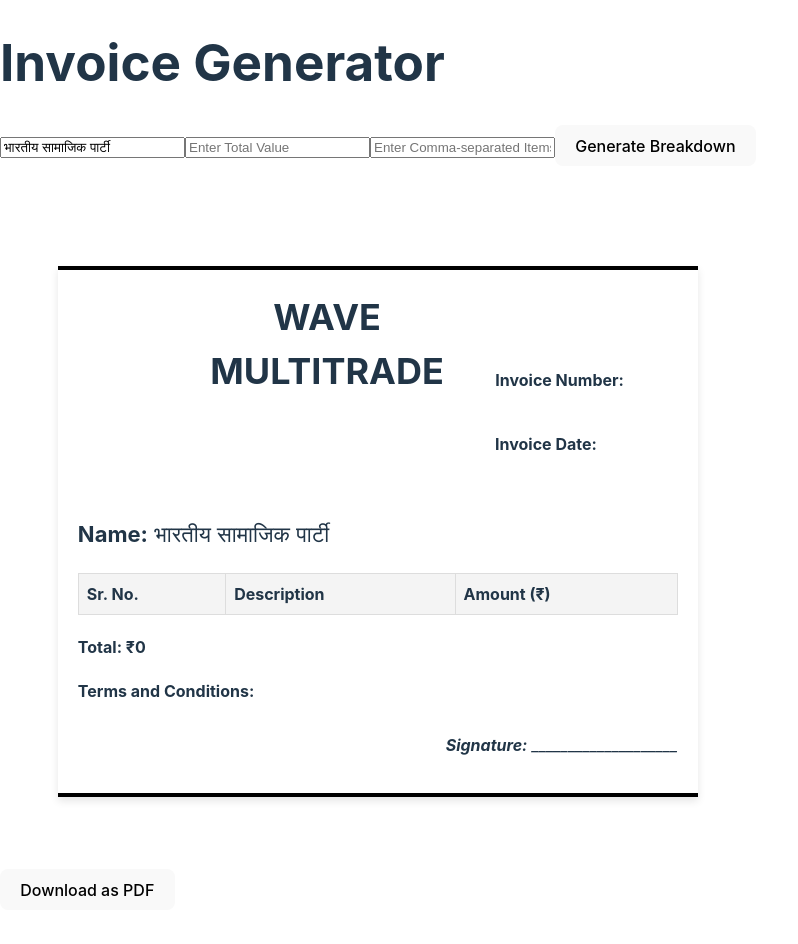
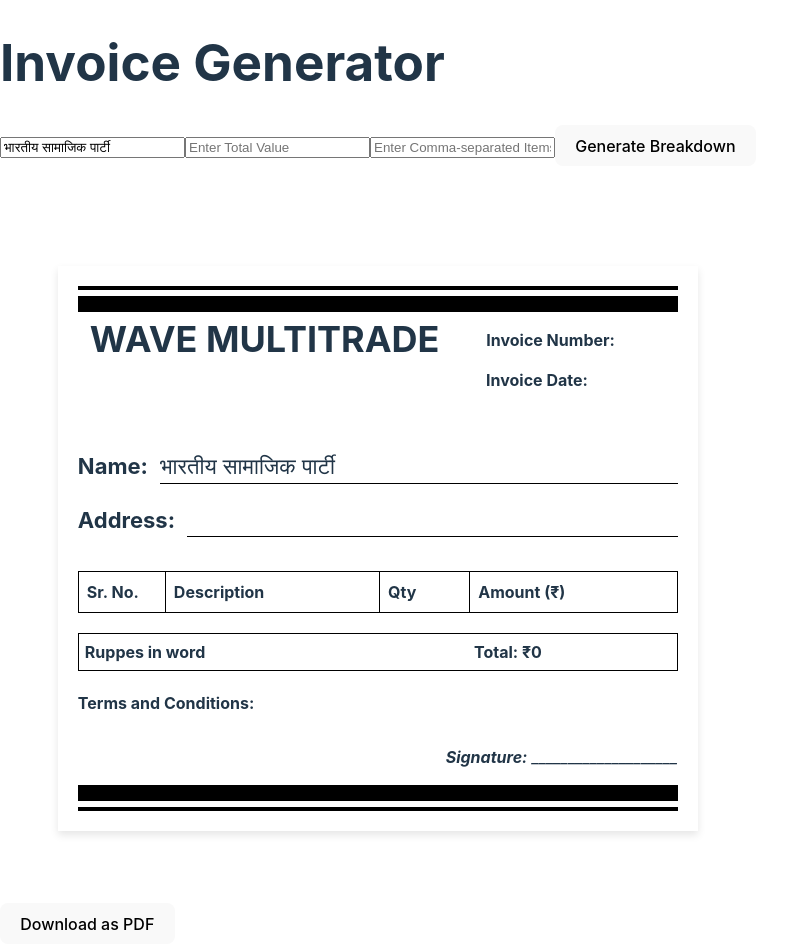
Before and after one commit to M4yankChoudhary/vite-project, a React (Vite) app: page / in a window 1280 px wide. Shown: the whole page, without its empty margins (0-798 px from the left). Before the commit the page ends 910 px from the top, so only its background shows below. Built offline with nearby package versions, Linux system fonts and the light colour scheme.

Commit message:
minor changes

```diff
--- a/src/App.css
+++ b/src/App.css
@@ -16,8 +16,7 @@
 }
 
 .company-name {
-  font-weight: bold;
-  font-size: 20px;
+  font-weight: bolder;
   text-align: center;
 }
 
@@ -34,17 +33,23 @@
 .preview-table th, .preview-table td {
   padding: 8px;
   text-align: left;
-  border: 1px solid #ddd;
+  border: 1px solid black;
 }
 
 .preview-table th {
-  background-color: #f4f4f4;
+  /* background-color: #f4f4f4; */
 }
 
 .total-amount {
   font-size: 16px;
   font-weight: bold;
   margin-top: 10px;
+  border: 1px solid black;
+  padding:6px;
+  text-align: right;
+  padding-right: 135px;
+  display: flex;
+  justify-content: space-between;
 }
 
 .terms {
--- a/src/App.jsx
+++ b/src/App.jsx
@@ -140,44 +140,88 @@
       </div>
 
       {/* Live PDF Preview */}
-      <div  id='content-to-pdf' style={{
-               display:'flex',
-               justifyContent:'center',
-               alignItems:'center',
+      <div id='content-to-pdf' style={{
+        display: 'flex',
+        justifyContent: 'center',
+        alignItems: 'center',
 
       }}>
- <div className="pdf-preview"  style={{
-        marginTop:"100px",
-        borderRadius:'0px',
+        <div className="pdf-preview" style={{
+          marginTop: "100px",
+          borderRadius: '0px',
           width: '700px',
-        borderTop:'4px solid black',
-        borderBottom:'4px solid black',
+
 
 
         }}>
+          <div style={{
+            height: '4px',
+            width: '100%',
+            background: 'black',
+            marginBottom: '6px'
+          }}></div>
+          <div style={{
+            height: '16px',
+            width: '100%',
+            background: 'black'
+          }}></div>
           <div className="pdf-header">
             <div className="company-name" style={{
               fontSize: '36px',
-            textAlign:'center',
-            marginLeft:'82px',
+              textAlign: 'center',
+              fontWeight: 'bolder',
               marginBottom: '22px',
-            textTransform:'uppercase'
+              marginLeft:'12px',
+              textTransform: 'uppercase'
             }} >Wave Multitrade</div>
             <div style={{
-            marginTop:'62px'
+
             }} className="invoice-details">
               <p><strong>Invoice Number:</strong> &nbsp;  &nbsp;  &nbsp;  &nbsp;  &nbsp; &nbsp;  &nbsp;  </p>
               <p><strong>Invoice Date:</strong>  &nbsp;  &nbsp;   &nbsp;  &nbsp;  &nbsp;  &nbsp;  &nbsp;  &nbsp;   &nbsp;  &nbsp; </p>
             </div>
           </div>
+          <div style={{
+            display: 'flex',
+            flexDirection: 'row'
+          }}>
             <p style={{
-          fontSize:'22px'
-        }}><strong>Name:</strong> {name}</p>
+              fontSize: '22px',
+
+            }}><strong>Name:</strong></p>
+            <p style={{
+              fontSize: '22px',
+              width: '100%',
+              marginLeft: '12px',
+              borderBottom: '1px solid black',
+            }}>{name}</p>
+          </div>
+          <div style={{
+            display: 'flex',
+            marginTop: '-24px',
+            marginBottom: '12px',
+            flexDirection: 'row'
+          }}>
+            <p style={{
+              fontSize: '22px',
+
+            }}><strong>Address:</strong></p>
+            <p style={{
+              fontSize: '22px',
+              width: '100%',
+              marginLeft: '12px',
+              borderBottom: '1px solid black',
+            }}></p>
+          </div>
+
           <table className="preview-table">
             <thead>
               <tr>
-              <th >Sr. No.</th>
+                <th style={{
+                  width: "70px"
+                }}>Sr. No.</th>
                 <th>Description</th>
+                <th>Qty</th>
                 <th>Amount (₹)</th>
               </tr>
             </thead>
@@ -186,12 +230,15 @@
                 <tr key={index}>
                   <td>{index + 1}</td>
                   <td>{item.name}</td>
+                  <td></td>
                   <td>₹{item.value}</td>
                 </tr>
               ))}
             </tbody>
           </table>
+
           <div className="total-amount">
+            <strong>Ruppes in word</strong>
             <strong>Total: ₹{itemBreakdown.reduce((total, item) => total + item.value, 0)}</strong>
           </div>
           <div className="terms">
@@ -202,11 +249,24 @@
             <p><strong>Signature:</strong> ____________________</p>
           </div>
 
+          <div style={{
+            height: '16px',
+            width: '100%',
+            background: 'black',
+              marginBottom: '6px'
+          }}></div>
+           <div style={{
+            height: '4px',
+            width: '100%',
+            background: 'black',
+
+          }}></div>
         </div>
+
       </div>
 
       <button style={{
-        marginTop:"72px"
+        marginTop: "72px"
       }} className="download-btn" onClick={handleDownload}>
         Download as PDF
       </button>
```
Lines whose indentation alone changed are shown as unchanged.
